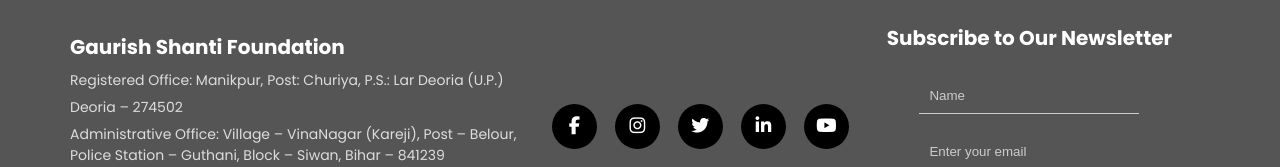
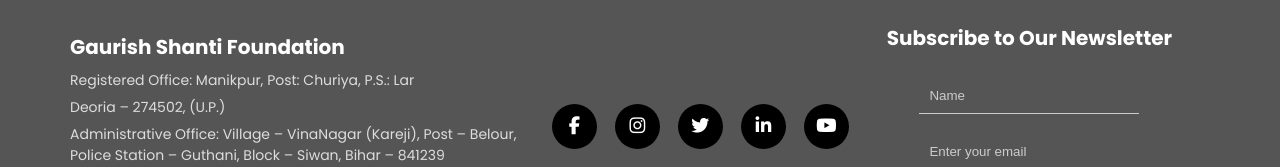
Before and after one commit to adityapandey9889-hub/Gaurish-Shanti-Foundation, a plain HTML site: page index.html in a window 1280 px wide. Shown: the part 2263-2430 px from the top of the page. Drawn offline with nearby package versions, Linux system fonts and the light colour scheme; no server answers.

Commit message:
update2.3

```diff
--- a/index.html
+++ b/index.html
@@ -202,9 +202,9 @@
     <div class="footer-left">
       <h3>Gaurish Shanti Foundation</h3>
       <p>Registered Office: Manikpur, Post: Churiya, P.S.: Lar
-        Deoria (U.P.)</p>
+        </p>
       <p>
-        Deoria – 274502
+        Deoria – 274502, (U.P.)
       </p>
       <p>
         Administrative Office:
```
